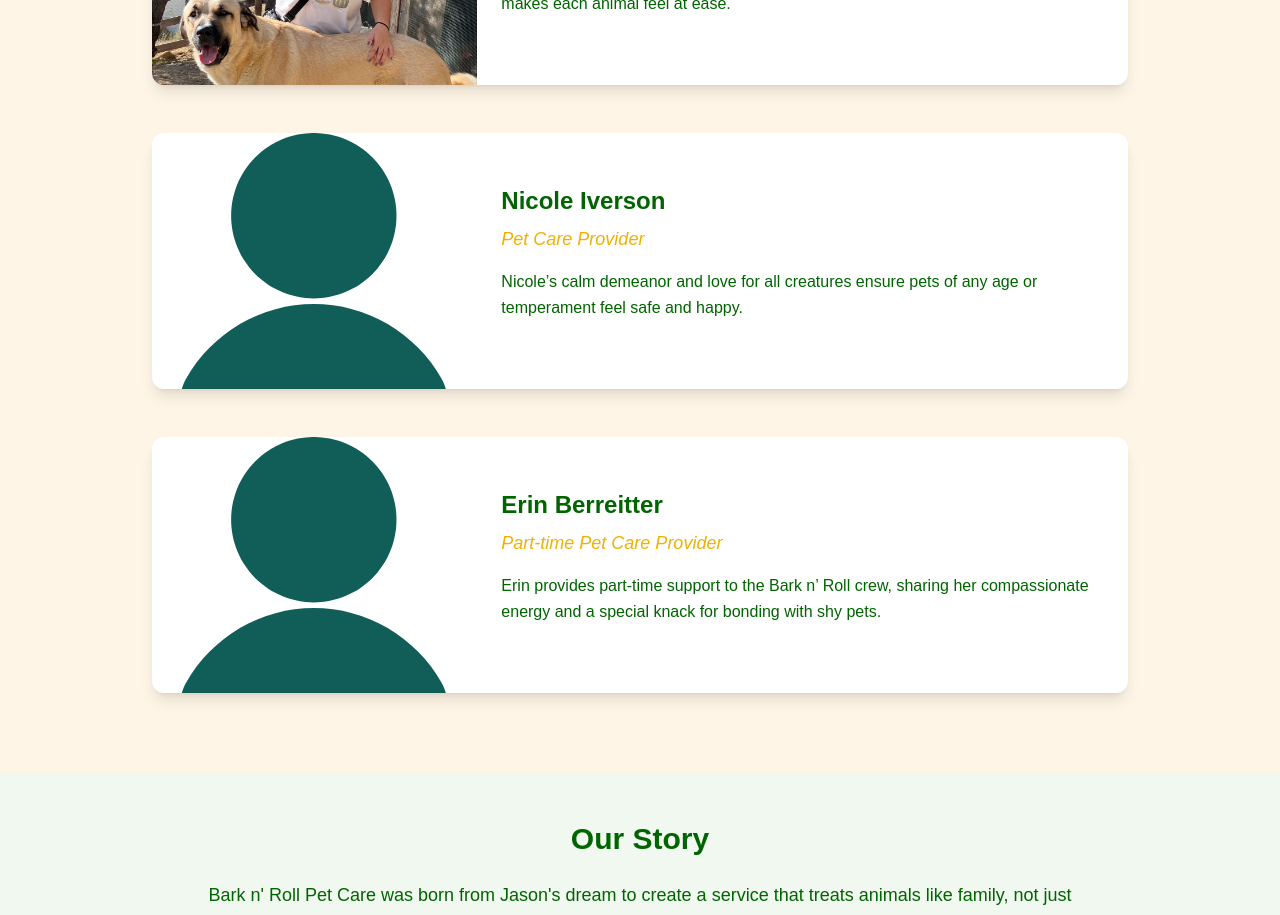
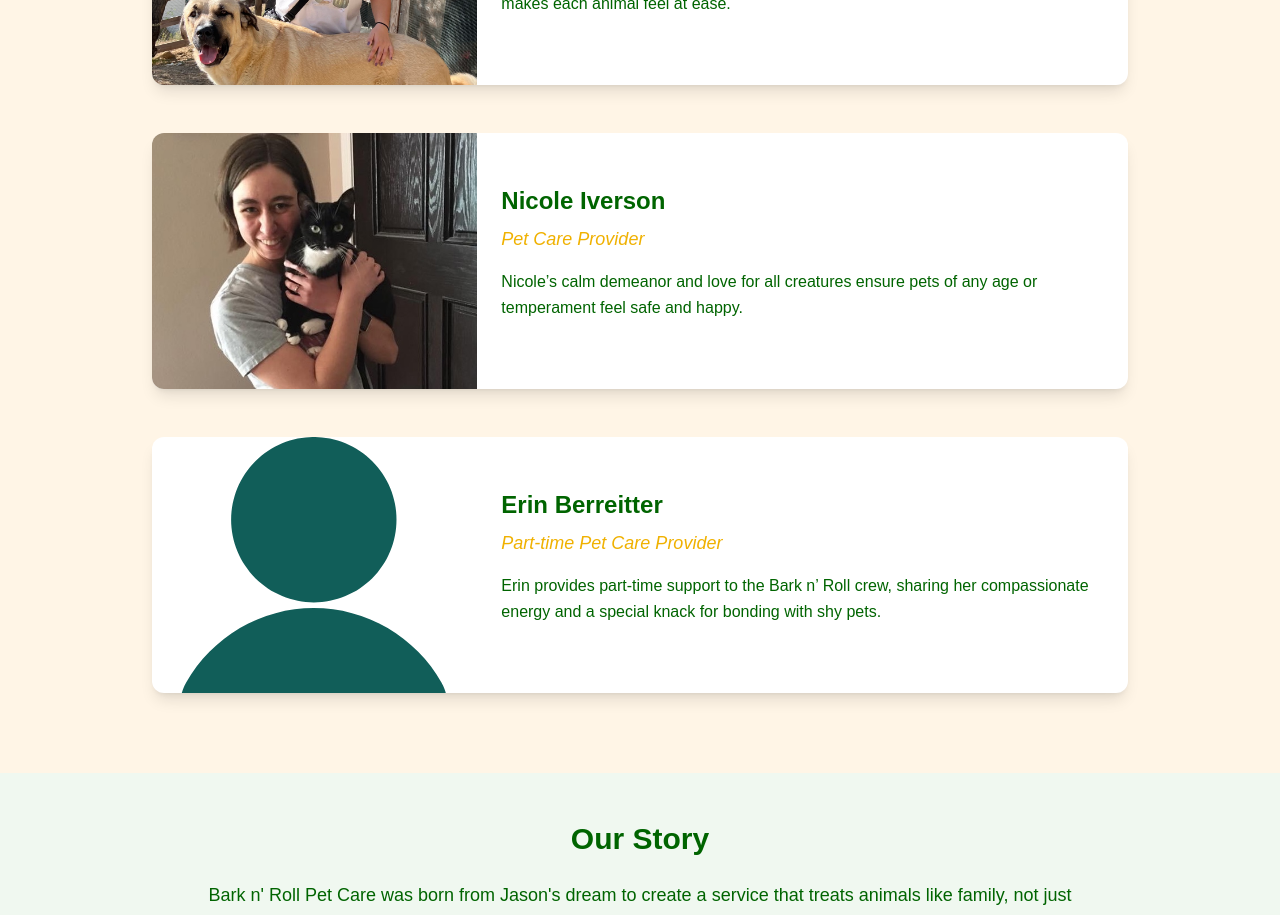
Before and after one commit to Aadi-1/barknroll, a Next.js app: page /about in a window 1280 px wide. Shown: the part 1200-2115 px from the top of the page. Built offline with nearby package versions, Linux system fonts and the light colour scheme.

Commit message:
added nicole pic

```diff
--- a/src/app/about/page.tsx
+++ b/src/app/about/page.tsx
@@ -115,7 +115,7 @@ export default function About() {
           <div className="w-full md:w-1/3">
             <div className="relative w-full h-64">
               <Image
-                src="/avatar.svg"
+                src="/nicole.JPG"
                 alt="Nicole Iverson"
                 fill
                 style={{ objectFit: "cover", objectPosition: "top center" }}
```
Also changed, not shown: public/nicole.JPG (added).
